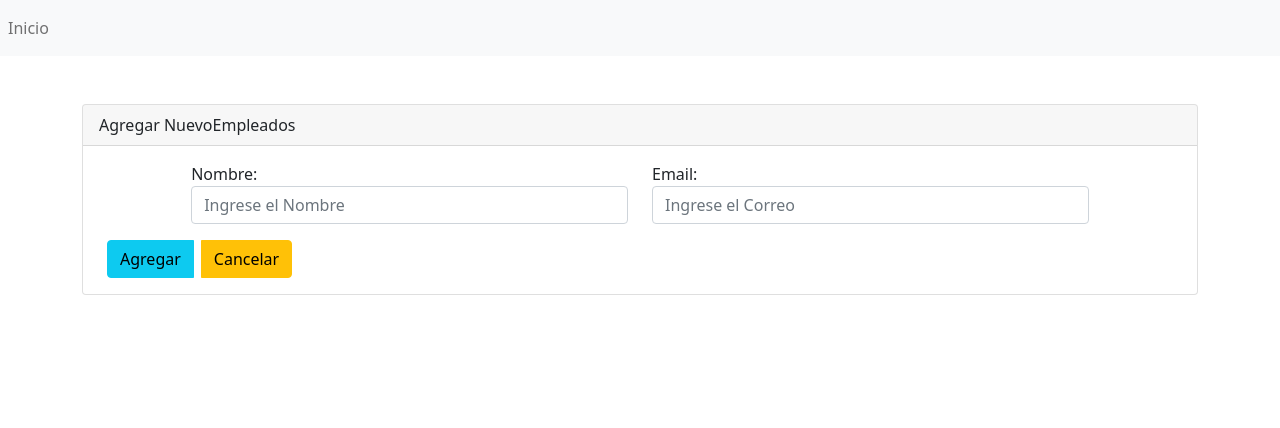
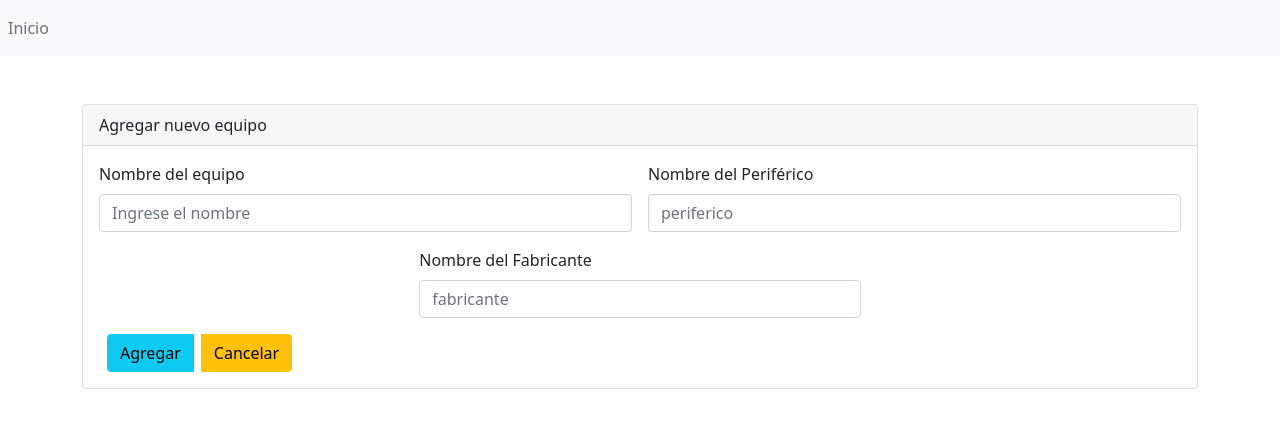
Before and after one commit to NicollePalomo/Sistema_Inventario, a Vue app: page /crear in a window 1280 px wide. Shown: the top 428 px of the page. Built offline with nearby package versions, Linux system fonts and the light colour scheme.

Commit message:
Se corrige celdas de los formularios

```diff
--- a/src/components/Crear.vue
+++ b/src/components/Crear.vue
@@ -3,37 +3,51 @@
     <div class="card  mt-5">
       <!-- Titulo -->
       <div class="card-header">
-        Agregar NuevoEmpleados
+        Agregar nuevo equipo
       </div>
       <!-- Contenido -->
       <div class="card-body">
         <form v-on:submit.prevent="agregarRegistro">
-          <div class="row justify-content-center">
+          <div class="row g-3 justify-content-center">
             <!-- nombre -->
-            <div class="col-md-5 form-group">
-              <label for="nombre">Nombre:</label>
+            <div class="col-md-6  ">
+              <label for="nombre" class="form-label">Nombre del equipo</label>
               <input
                 type="text"
                 class="form-control"
                 name="nombre"
-                v-model="empleado.nombre"
+                v-model="equipo.nombre"
                 id="nombre"
                 aria-describedby="helpId"
-                placeholder="Ingrese el Nombre"
+                placeholder="Ingrese el nombre"
                 required
               />
             </div>
-            <!-- email -->
-            <div class="col-md-5 form-group">
-              <label for="email">Email:</label>
+            <!-- periferico -->
+            <div class="col-md-6">
+              <label for="periferico" class="form-label">Nombre del Periférico</label>
               <input
                 type="text"
                 class="form-control"
-                name="email"
-                v-model="empleado.correo"
-                id="email"
+                name="periferico"
+                v-model="equipo.periferico"
+                id="periferico"
                 aria-describedby="helpId"
-                placeholder="Ingrese el Correo"
+                placeholder="periferico"
+                required
+              />
+            </div>
+            <!-- fabricante -->
+            <div class="col-md-5">
+              <label for="fabricante" class="form-label">Nombre del Fabricante</label>
+              <input
+                type="text"
+                class="form-control"
+                name="fabricante"
+                v-model="equipo.fabricante"
+                id="fabricante"
+                aria-describedby="helpId"
+                placeholder="fabricante"
                 required
               />
             </div>
@@ -55,16 +69,27 @@
   export default {
     data() {
       return {
-        empleado: {},
+        equipo: {},
       };
     },
     methods: {
       agregarRegistro() {
-        console.log(this.empleado);
+        console.log(this.equipo);
 
-        let datosEnviar = { nombre: this.empleado.nombre, correo: this.empleado.correo };
+        let datosEnviar = {
+          nombre: this.equipo.nombre,
+          periferico: this.equipo.periferico,
+          fabricante: this.equipo.fabricante,
+          //   // num_serial: this.equipo.num_serial,
+          //   // modelo: this.equipo.modelo,
+          //   // procesador: this.equipo.procesador,
+          //   // ram: this.equipo.ram,
+          //   // so: this.equipo.so,
+          //   // tipo_area: this.equipo.tipo_area,
+          //   // servicio: this.equipo.servicio,
+        };
 
-        fetch("http://localhost/empleados/?insertar=1", {
+        fetch("http://localhost/equipos/?insertar=1", {
           method: "POST",
           body: JSON.stringify(datosEnviar),
         })
--- a/src/components/Editar.vue
+++ b/src/components/Editar.vue
@@ -29,7 +29,7 @@
                 type="text"
                 class="form-control"
                 name="email"
-                v-model="empleado.correo"
+                v-model="empleado.tipo_periferico"
                 id="email"
                 aria-describedby="helpId"
                 required
@@ -61,7 +61,7 @@
     },
     methods: {
       obtenerInformacionID() {
-        fetch("http://localhost/empleados/?consultar=" + this.$route.params.id)
+        fetch("http://localhost/equipos/?consultar=" + this.$route.params.id)
           .then((respuesta) => respuesta.json())
           .then((datosRespuesta) => {
             console.log(datosRespuesta);
@@ -75,7 +75,7 @@
           nombre: this.empleado.nombre,
           correo: this.empleado.correo,
         };
-        fetch("http://localhost/empleados/?actualizar=" + this.$route.params.id, {
+        fetch("http://localhost/equipos/?actualizar=" + this.$route.params.id, {
           method: "POST",
           body: JSON.stringify(datosEnviar),
         })
--- a/src/components/Listar.vue
+++ b/src/components/Listar.vue
@@ -1,36 +1,52 @@
 <template>
   <div class=" container">
-    <router-link to="/crear" class=" btn btn-success">Crear nuevo empleado</router-link>
+    <router-link to="/crear" class=" btn btn-success">Crear nuevo equipo</router-link>
     <div class="card mt-3 ">
       <div class="card-header text-center">
-        Empleados
+        Equipos de Cómputo de la Clínica Laura Daniela
       </div>
       <div class="card-body">
         <table class="table">
           <thead>
             <tr>
               <th>ID</th>
-              <th>Nombre</th>
-              <th>Correo</th>
-              <th>Acciones</th>
+              <th>NOMBRE</th>
+              <th>PERIFÉRICO</th>
+              <th>FABRICANTE</th>
+              <th>SERIAL</th>
+              <th>MODELO</th>
+              <th>PROCESADOR</th>
+              <th>RAM</th>
+              <th>SO</th>
+              <th>AREA</th>
+              <th>SERVICIO</th>
+              <th>ACCIÓN</th>
             </tr>
           </thead>
           <tbody>
-            <tr v-for="empleado in empleados" :key="empleado.id">
-              <td>{{ empleado.id }}</td>
-              <td>{{ empleado.nombre }}</td>
-              <td>{{ empleado.correo }}</td>
+            <tr v-for="equipo in equipos" :key="equipo.id">
+              <td>{{ equipo.id }}</td>
+              <td>{{ equipo.nombre }}</td>
+              <td>{{ equipo.periferico }}</td>
+              <td>{{ equipo.fabricante }}</td>
+              <td>{{ equipo.num_serial }}</td>
+              <td>{{ equipo.modelo }}</td>
+              <td>{{ equipo.procesador }}</td>
+              <td>{{ equipo.ram }}</td>
+              <td>{{ equipo.so }}</td>
+              <td>{{ equipo.tipo_area }}</td>
+              <td>{{ equipo.servicio }}</td>
               <td>
-                <div class="btn-group mt-3 " role="group" aria-label="">
+                <div class="btn-groupe" role="group" aria-label="">
                   <router-link
-                    :to="{ name: 'Editar', params: { id: empleado.id } }"
+                    :to="{ name: 'Editar', params: { id: equipo.id } }"
                     class="btn btn-info"
                     >Editar</router-link
                   >
                   <button
                     type="submit"
                     class="btn btn-danger mx-2"
-                    v-on:click="borrarEmpleado(empleado.id)"
+                    v-on:click="borrarEquipo(equipo.id)"
                   >
                     Borrar
                   </button>
@@ -48,29 +64,29 @@
   export default {
     data() {
       return {
-        empleados: [],
+        equipos: [],
       };
     },
     created: function() {
-      this.consultarEmpleados();
+      this.consultarEquipos();
     },
     methods: {
-      consultarEmpleados() {
-        fetch("http://localhost/empleados/")
+      consultarEquipos() {
+        fetch("http://localhost/equipos/")
           .then((respuesta) => respuesta.json())
           .then((datosRespuesta) => {
             console.log(datosRespuesta);
-            this.empleados = [];
+            this.equipos = [];
             if (typeof datosRespuesta[0].success === "undefined") {
-              this.empleados = datosRespuesta;
+              this.equipos = datosRespuesta;
             }
           })
           .catch(console.log);
       },
-      borrarEmpleado(id) {
+      borrarEquipo(id) {
         console.log(id);
 
-        fetch("http://localhost/empleados/?borrar=" + id)
+        fetch("http://localhost/equipos/?borrar=" + id)
           .then((respuesta) => respuesta.json())
           .then((datosRespuesta) => {
             console.log(datosRespuesta);
```
